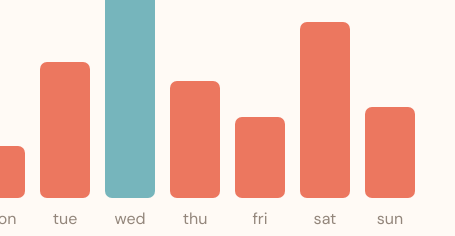
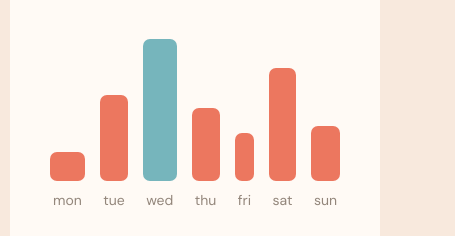
Before and after one commit to a1excpunk/expenses-chart-component, a plain HTML site: page index.html in a window 390 px wide. Shown: the part 360-596 px from the top of the page, 455 px wide, since content can reach past the window. Drawn offline with Linux system fonts and the light colour scheme.

Commit message:
ADD: media query for small version; FIX: width of chart and overall alignment of bars

```diff
--- a/style.css
+++ b/style.css
@@ -19,11 +19,15 @@ body {
 }
 
 main {
-  min-width: 375px;
-  max-width: 550px;
+  width: 500px;
   display: flex;
   flex-direction: column;
   gap: 25px;
+}
+@media screen and (max-width: 500px) {
+  main {
+    width: 95%;
+  }
 }
 main .amount {
   font-weight: 700;
@@ -61,16 +65,15 @@ main .spending_chart_container .spending_chart_main .spending_week_limit {
 }
 main .spending_chart_container .spending_chart_main .days_of_week ol {
   display: flex;
-  justify-content: space-evenly;
+  justify-content: space-between;
   align-items: baseline;
-  text-align: center;
   margin-top: 55px;
-  height: 250px;
+  height: 170px;
   gap: 15px;
 }
 main .spending_chart_container .spending_chart_main .days_of_week ol li {
   font-weight: 400;
-  font-size: 16px;
+  font-size: 14px;
   color: hsl(28, 10%, 53%);
   position: relative;
   display: flex;
@@ -78,12 +81,13 @@ main .spending_chart_container .spending_chart_main .days_of_week ol li {
   align-items: center;
   gap: 10px;
   height: var(--dynamic-height);
+  flex-grow: 1;
 }
 main .spending_chart_container .spending_chart_main .days_of_week ol li::before {
   content: "";
   display: block;
   border-radius: 7px;
-  width: 50px;
+  width: 100%;
   cursor: pointer;
   height: 100%;
   background-color: hsl(10, 79%, 65%);
@@ -103,7 +107,8 @@ main .spending_chart_container .spending_chart_main .days_of_week ol li::after {
   position: absolute;
   top: -40px;
   padding: 7px 5px;
-  font-size: 14px;
+  font-size: 16px;
+  font-weight: 700;
   border-radius: 3px;
   width: 50px;
   background-color: hsl(25, 47%, 15%);
```
